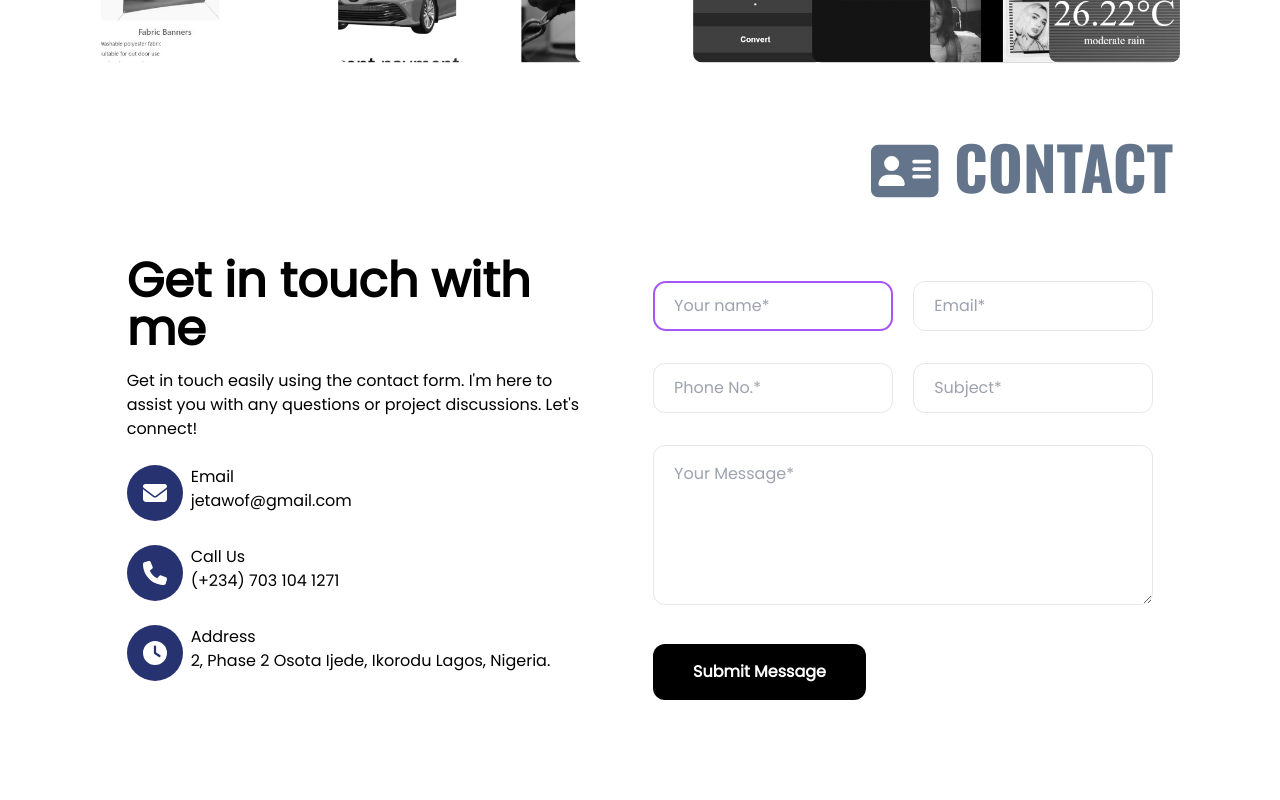
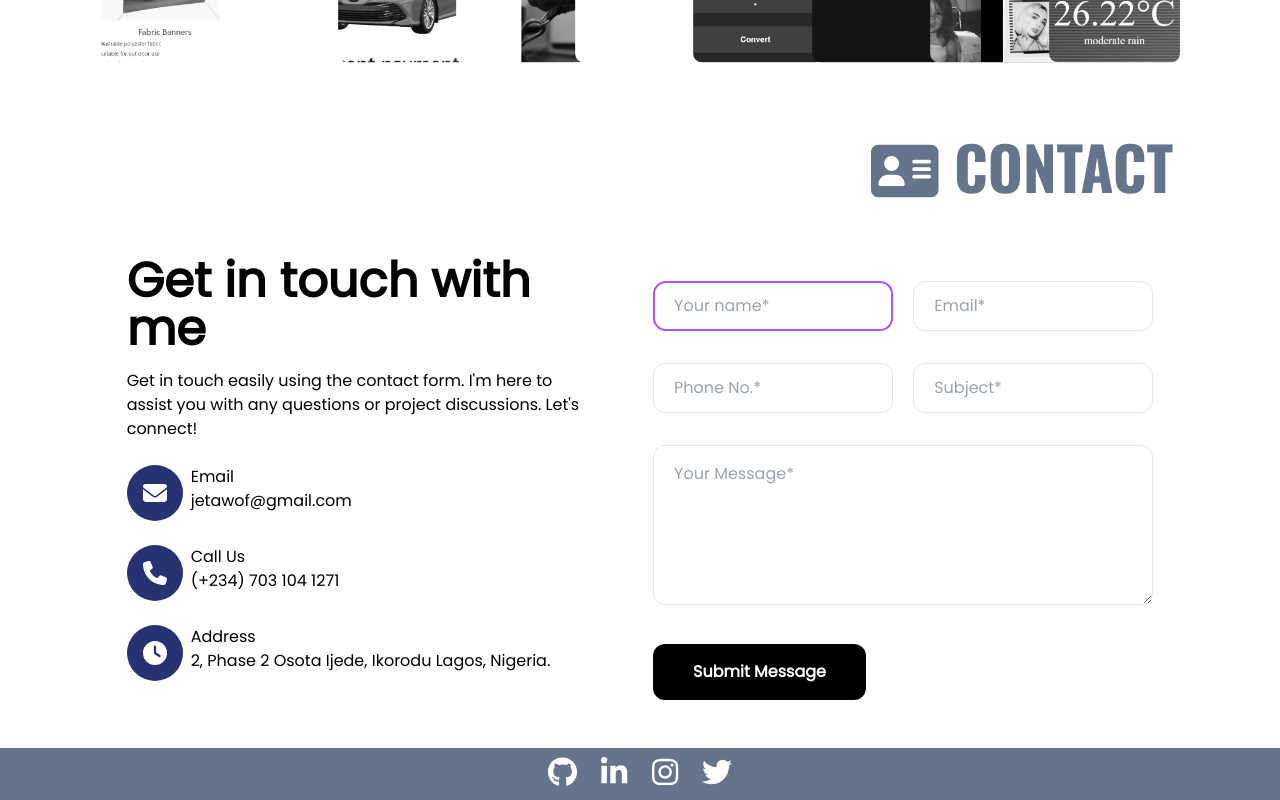
Before and after one commit to Phickayor/Portfolio, a Next.js app in the folder frontend/: page / in a window 1280 px wide. Shown: the part 2317-3117 px from the top of the page. Built offline with nearby package versions, Linux system fonts and the light colour scheme.

Commit message:
Footer Component

```diff
--- a/frontend/components/Contact.js
+++ b/frontend/components/Contact.js
@@ -74,7 +74,7 @@ function Contact() {
   return (
     <div id="contact" className='py-2'>
       <h1 data-aos="fade-right" data-aos-duration="1500" className={`opacity-50 text-slate-500 text-6xl text-right ${oswald.className}`}>{contact} CONTACT</h1>
-      <div className='lg:flex my-10 gap-5'>
+      <div className='lg:flex mt-10 gap-5'>
         <div className=' px-5'>
           <h1 className='text-4xl lg:text-5xl font-semibold py-4 '>Get in touch with me</h1>
           <p>
--- /dev/null
+++ b/frontend/components/Footer.jsx
@@ -0,0 +1,24 @@
+import { faGithub, faInstagram, faLinkedinIn, faTwitter } from '@fortawesome/free-brands-svg-icons'
+import { FontAwesomeIcon } from '@fortawesome/react-fontawesome'
+import React from 'react'
+
+function Footer() {
+    return (
+        <div className='bg-slate-500 py-2 text-white flex justify-center text-3xl gap-6'>
+            <a href="" className=' hover:text-purple-200   hover:scale-110 duration-300 '>
+                <FontAwesomeIcon icon={faGithub} />
+            </a>
+            <a href="" className=' hover:text-purple-200   hover:scale-110 duration-300 '>
+                <FontAwesomeIcon icon={faLinkedinIn} />
+            </a>
+            <a href="" className=' hover:text-purple-200   hover:scale-110 duration-300 '>
+                <FontAwesomeIcon icon={faInstagram} />
+            </a>
+            <a href="" className=' hover:text-purple-200   hover:scale-110 duration-300 '>
+                <FontAwesomeIcon icon={faTwitter} />
+            </a>
+        </div>
+    )
+}
+
+export default Footer
--- a/frontend/pages/index.js
+++ b/frontend/pages/index.js
@@ -8,6 +8,7 @@ import Contact from '@/components/Contact'
 import NavBar from '@/components/NavBar'
 import Hero from '@/components/Hero'
 import Services from '@/components/Services'
+import Footer from '@/components/Footer'
 
 const inter = Inter({ subsets: ['latin'] })
 const poppins = Poppins({ weight: '400', subsets: ['latin'] })
@@ -27,7 +28,7 @@ export default function Home() {
         <Projects />
         <Contact />
       </div>
-
+      <Footer />
     </div>
   )
 }
```
Also changed, not shown: frontend/components/Projects.js (+0 -8 lines).
